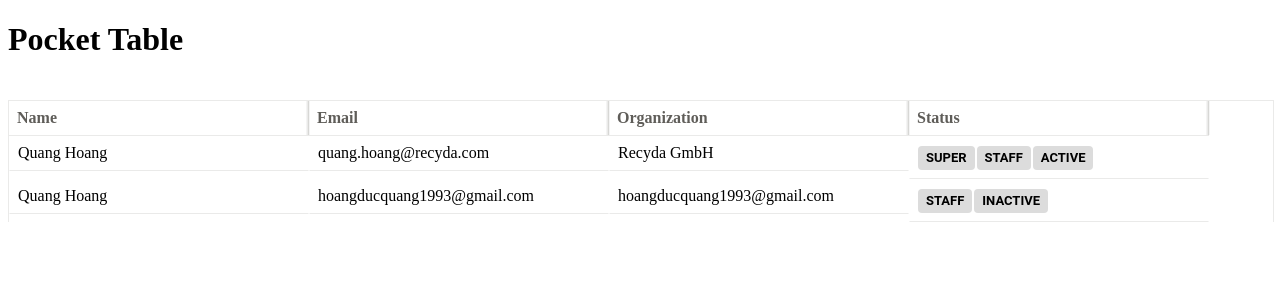
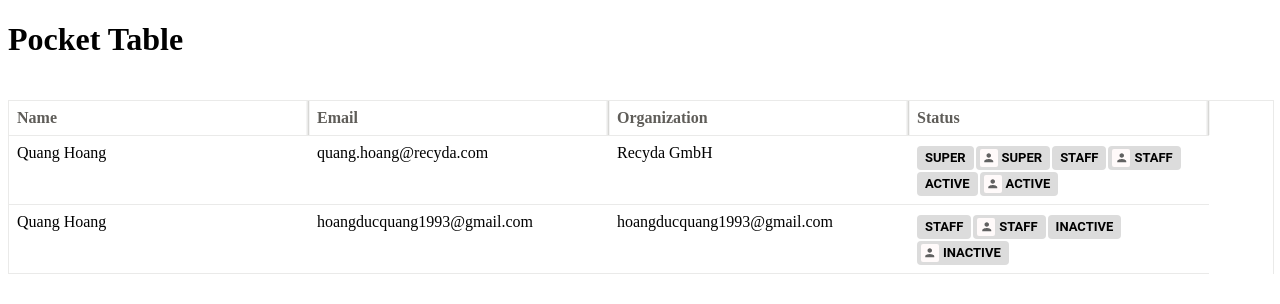
Before and after one commit to kvooak/pocket-table, a React (Vite) app in the folder packages/pocket-table/: page / in a window 1280 px wide. Shown: the top 304 px of the page. Built offline with nearby package versions, Linux system fonts and the light colour scheme.

Commit message:
WIP array cell visuals

```diff
--- a/packages/pocket-table/src/Cells/ArrayCell.js
+++ b/packages/pocket-table/src/Cells/ArrayCell.js
@@ -1,35 +1,16 @@
 import React, { useMemo } from 'react';
-import { styled } from '@mui/system';
-import Chip from '@mui/material/Chip';
-
-const CustomChip = styled(Chip)({
-  marginTop: '2px',
-  marginRight: '2px',
-  borderRadius: '4px',
-  transition: 'background 100ms, color 100ms',
-  fontWeight: '600',
-  color: 'rgba(55, 53, 47, 0.8)',
-});
-
-const NEUTRAL_BACKGROUND = 'gainsboro';
-const NEUTRAL_COLOR = 'inherit';
-
-const Tag = ({ value, backgroundColor, color }) => {
-  const label = useMemo(() => value.toUpperCase(), []);
-  const sx = {
-    backgroundColor: backgroundColor || NEUTRAL_BACKGROUND,
-    color: color || NEUTRAL_COLOR,
-  };
-
-  return <CustomChip label={label} size="small" sx={sx} />;
-};
+import AvatarTag from './Visuals/AvatarTag';
+import BaseTag from './Visuals/BaseTag';
 
 export default function ArrayCell({ cell }) {
   const { row } = cell;
   const values = useMemo(
     () =>
       cell.value.map((value) => (
-        <Tag key={`${row.id}-${value}`} value={value} />
+        <>
+          <BaseTag key={`${row.id}-${value}-base1`} value={value} />
+          <AvatarTag key={`${row.id}-${value}-avatar`} value={value} />
+        </>
       )),
     [cell],
   );
--- /dev/null
+++ b/packages/pocket-table/src/Cells/Visuals/AvatarTag.js
@@ -0,0 +1,62 @@
+import React, { useMemo } from 'react';
+import PropTypes from 'prop-types';
+import { styled } from '@mui/system';
+import Chip from '@mui/material/Chip';
+import muiAvatar from '@mui/material/Avatar';
+import CONSTANTS from '../../constants';
+
+const CustomChip = styled(Chip)({
+  marginTop: '2px',
+  marginRight: '2px',
+  borderRadius: '4px',
+  transition: 'background 100ms, color 100ms',
+  fontWeight: '600',
+  color: 'rgba(55, 53, 47, 0.8)',
+});
+
+const CustomAvatar = styled(muiAvatar)({
+  fontWeight: '600',
+  color: 'black',
+  backgroundColor: 'snow',
+  borderRadius: '2px',
+});
+
+const Avatar = ({ avatar, ...props }) => {
+  return <CustomAvatar {...props}>{avatar}</CustomAvatar>;
+};
+
+Avatar.defaultProps = {
+  variant: 'square',
+};
+
+Avatar.propTypes = {
+  variant: PropTypes.string,
+};
+
+const AvatarTag = ({ value, avatar, clickable, backgroundColor, color }) => {
+  const label = useMemo(() => value.toUpperCase(), []);
+  const sx = {
+    backgroundColor: backgroundColor || CONSTANTS.NEUTRAL_BACKGROUND,
+    color: color || CONSTANTS.NEUTRAL_COLOR,
+  };
+
+  return (
+    <CustomChip
+      avatar={<Avatar avatar={avatar} />}
+      label={label}
+      size="small"
+      clickable={clickable}
+      sx={sx}
+    />
+  );
+};
+
+AvatarTag.defaultProps = {
+  clickable: false,
+};
+
+AvatarTag.propTypes = {
+  clickable: PropTypes.bool,
+};
+
+export default AvatarTag;
--- /dev/null
+++ b/packages/pocket-table/src/Cells/Visuals/BaseTag.js
@@ -0,0 +1,36 @@
+import React, { useMemo } from 'react';
+import PropTypes from 'prop-types';
+import { styled } from '@mui/system';
+import Chip from '@mui/material/Chip';
+import CONSTANTS from '../../constants';
+
+const CustomChip = styled(Chip)({
+  marginTop: '2px',
+  marginRight: '2px',
+  borderRadius: '4px',
+  transition: 'background 100ms, color 100ms',
+  fontWeight: '600',
+  color: 'rgba(55, 53, 47, 0.8)',
+});
+
+const BaseTag = ({ value, clickable, backgroundColor, color }) => {
+  const label = useMemo(() => value.toUpperCase(), []);
+  const sx = {
+    backgroundColor: backgroundColor || CONSTANTS.NEUTRAL_BACKGROUND,
+    color: color || CONSTANTS.NEUTRAL_COLOR,
+  };
+
+  return (
+    <CustomChip label={label} clickable={clickable} size="small" sx={sx} />
+  );
+};
+
+BaseTag.defaultProps = {
+  clickable: false,
+};
+
+BaseTag.propTypes = {
+  clickable: PropTypes.bool,
+};
+
+export default BaseTag;
--- a/packages/pocket-table/src/Table/Table.js
+++ b/packages/pocket-table/src/Table/Table.js
@@ -52,13 +52,9 @@ const CustomRow = styled.div`
 const CustomCell = styled.div`
   position: relative;
   background: white;
-  border-left: 1px solid rgba(55, 53, 47, 0);
-  border-right: 1px solid rgba(55, 53, 47, 0);
   border-bottom: 1px solid rgba(55, 53, 47, 0.1);
   margin: 0;
   padding: 0.5rem;
-  height: 100%;
-  width: 100%;
 `;
 
 const Resizer = styled.div`
@@ -73,6 +69,7 @@ const Resizer = styled.div`
   z-index: 1;
   ${'' /* prevents from scrolling while dragging on touch devices */}
   touch-action:none;
+  transition: all 0.1s;
   &.resizing {
     width: 8px;
   }
--- /dev/null
+++ b/packages/pocket-table/src/constants.js
@@ -0,0 +1,6 @@
+const CONSTANTS = {
+  NEUTRAL_BACKGROUND: 'gainsboro',
+  NEUTRAL_COLOR: 'inherit',
+};
+
+export default CONSTANTS;
```
